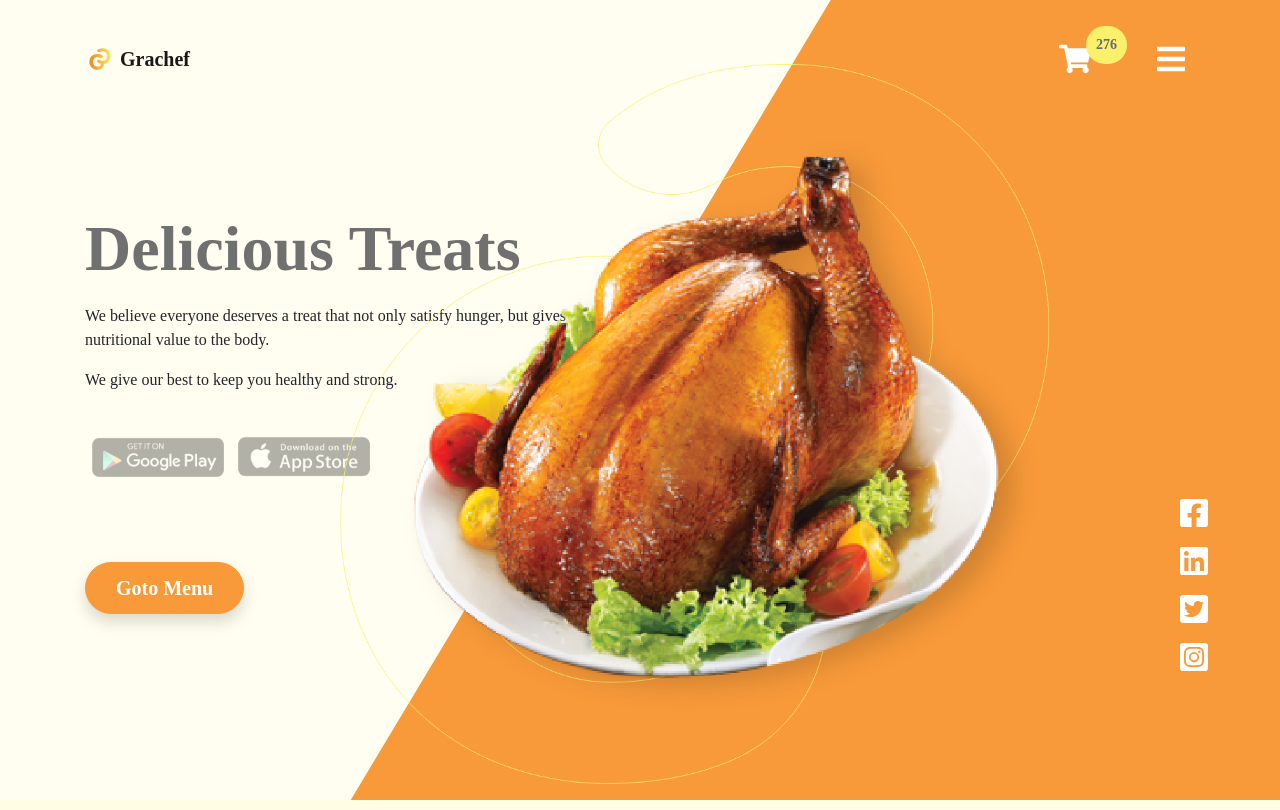
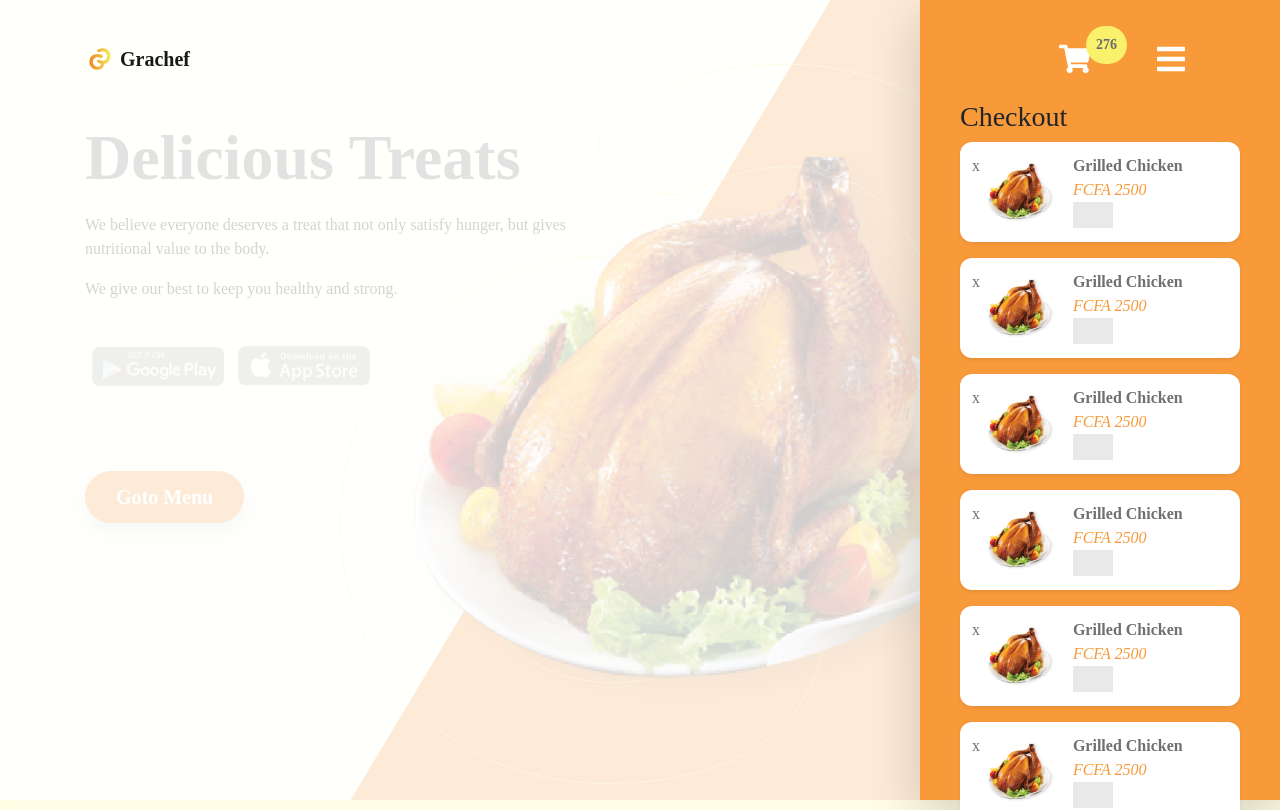
Before and after one commit to jilh/grachef, a React (Create React App) app: page / in a window 1280 px wide. Shown: the top 810 px of the page. Built offline with nearby package versions, Linux system fonts and the light colour scheme.

Commit message:
Added checkout section

```diff
--- a/src/App.js
+++ b/src/App.js
@@ -5,9 +5,9 @@ import Footer from "./components/Footer"
 function App() {
   return (
     <div>
-      <Header />
-      <Menu />
-      <Footer />
+        <Header />
+        <Menu />
+        <Footer />
     </div>
   )
 }
--- /dev/null
+++ b/src/components/Checkout.js
@@ -0,0 +1,94 @@
+import '../styles/Checkout.css'
+import image from "../design-files/hero-image.png"
+
+function Checkout(){
+    return(
+        <div className='checkout-wrapper'>
+            <div className="checkout shadow-lg">
+                <h3>Checkout</h3>
+
+                <div className="checkout-item shadow-sm bg-white mb-3">
+                    <span>x</span>
+                    <img src={image} alt="Checkout item name" />
+                    <div className="item-details">
+                        <b>Grilled Chicken</b>
+                        <i>FCFA 2500</i>
+                        <input type="number" min="1" className="quantity" />
+                    </div>
+                </div>
+
+                <div className="checkout-item shadow-sm bg-white mb-3">
+                    <span>x</span>
+                    <img src={image} alt="Checkout item name" />
+                    <div className="item-details">
+                        <b>Grilled Chicken</b>
+                        <i>FCFA 2500</i>
+                        <input type="number" min="1" className="quantity" />
+                    </div>
+                </div>
+
+                <div className="checkout-item shadow-sm bg-white mb-3">
+                    <span>x</span>
+                    <img src={image} alt="Checkout item name" />
+                    <div className="item-details">
+                        <b>Grilled Chicken</b>
+                        <i>FCFA 2500</i>
+                        <input type="number" min="1" className="quantity" />
+                    </div>
+                </div>
+
+                <div className="checkout-item shadow-sm bg-white mb-3">
+                    <span>x</span>
+                    <img src={image} alt="Checkout item name" />
+                    <div className="item-details">
+                        <b>Grilled Chicken</b>
+                        <i>FCFA 2500</i>
+                        <input type="number" min="1" className="quantity" />
+                    </div>
+                </div>
+
+                <div className="checkout-item shadow-sm bg-white mb-3">
+                    <span>x</span>
+                    <img src={image} alt="Checkout item name" />
+                    <div className="item-details">
+                        <b>Grilled Chicken</b>
+                        <i>FCFA 2500</i>
+                        <input type="number" min="1" className="quantity" />
+                    </div>
+                </div>
+
+                <div className="checkout-item shadow-sm bg-white mb-3">
+                    <span>x</span>
+                    <img src={image} alt="Checkout item name" />
+                    <div className="item-details">
+                        <b>Grilled Chicken</b>
+                        <i>FCFA 2500</i>
+                        <input type="number" min="1" className="quantity" />
+                    </div>
+                </div>
+
+                <div className="checkout-item shadow-sm bg-white mb-3">
+                    <span>x</span>
+                    <img src={image} alt="Checkout item name" />
+                    <div className="item-details">
+                        <b>Grilled Chicken</b>
+                        <i>FCFA 2500</i>
+                        <input type="number" min="1" className="quantity" />
+                    </div>
+                </div>
+
+                <div className="checkout-item shadow-sm bg-white mb-3">
+                    <span>x</span>
+                    <img src={image} alt="Checkout item name" />
+                    <div className="item-details">
+                        <b>Grilled Chicken</b>
+                        <i>FCFA 2500</i>
+                        <input type="number" min="1" className="quantity" />
+                    </div>
+                </div>
+            </div>
+        </div>
+    )
+}
+
+export default Checkout;
--- a/src/components/Navigation.js
+++ b/src/components/Navigation.js
@@ -1,10 +1,11 @@
 import {Navbar, Container, Nav, Badge} from 'react-bootstrap'
 import {FaShoppingCart, FaBars} from 'react-icons/fa';
 import "../styles/Navigation.css"
+import Checkout from './Checkout';
 
 function Navigation(){
     return(
-        <Navbar bg="transparent" expand="lg" style={{paddingTop: '35px'}}>
+        <Navbar fixed="top" bg="transparent" expand="lg" style={{paddingTop: '35px', zIndex: 1000}}>
             <Container>
                 <Navbar.Brand href="#home" className={"brand-text"}>
                 <img
@@ -24,6 +25,7 @@ function Navigation(){
                     </Nav>
                 {/* </Navbar.Collapse> */}
             </Container>
+            <Checkout />
         </Navbar>
     )
 }
--- /dev/null
+++ b/src/styles/Checkout.css
@@ -0,0 +1,56 @@
+.checkout-wrapper{
+    width: 100%;
+    height: 100%;
+    position: fixed;
+    background: rgba(255,255, 255, 0.8);
+    left: 0;
+    right: 0;
+    top: 0;
+    bottom: 0;
+    z-index: -1;
+}
+.checkout{
+    width: 360px; /* This used to be 450px before i reduced for optimization */
+    height: 100vh;
+    background: #F89A3A;
+    position: fixed;
+    right: 0;
+    bottom: 0;
+    top: 0;
+    z-index: -1;
+    /* border-bottom-left-radius: 8em;
+    border-top-left-radius: 8em; */
+    padding: 80px 40px;
+    padding-top: 100px;
+}
+
+.checkout-item{
+    width: 100%;
+    height: 100px;
+    padding: 12px;
+    border-radius: 12px;
+    display: flex;
+    flex-direction: row;
+    justify-content: flex-start;
+}
+.checkout-item > span{
+    color: #707070;
+    position: absolute;
+}
+.checkout-item > img{
+    width: auto;
+    height: 100%;
+}
+.checkout-item > .item-details > b{
+    color: #707070;
+    display: block;
+}
+.checkout-item > .item-details > i{
+    color: #F89A3A;
+}
+.checkout-item > .item-details > .quantity{
+    border: none;
+    width: 40px;
+    display: block;
+    background: #e9e9e9;
+}
```
